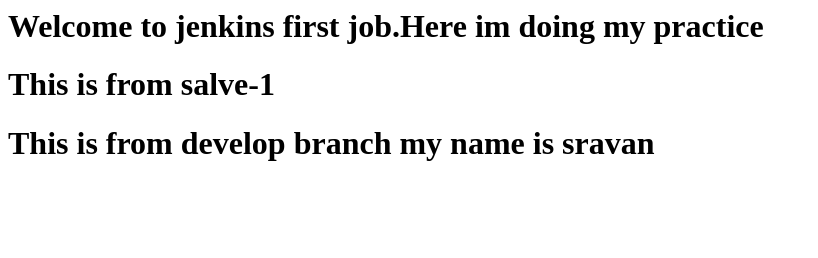
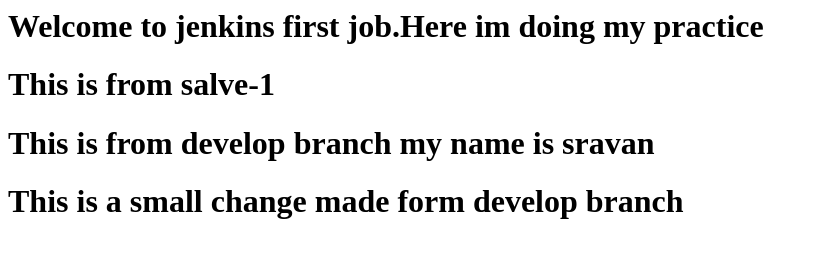
Before and after one commit to sravankodem/DevOps-Git-Assignment1, a plain HTML site: page index.html in a window 1280 px wide. Shown: the whole page, without its empty margins (0-818 px from the left). Drawn offline with Linux system fonts and the light colour scheme.

Commit message:
change made from develop branch

```diff
--- a/index.html
+++ b/index.html
@@ -3,5 +3,6 @@
     <h1>Welcome to jenkins first job.Here im doing my practice</h1>
     <h1>This is from salve-1</h1>
     <h1>This is from develop branch my name is sravan</h1>
+    <h1>This is a small change made form develop branch</h1>
 </body>
 </html>
```
